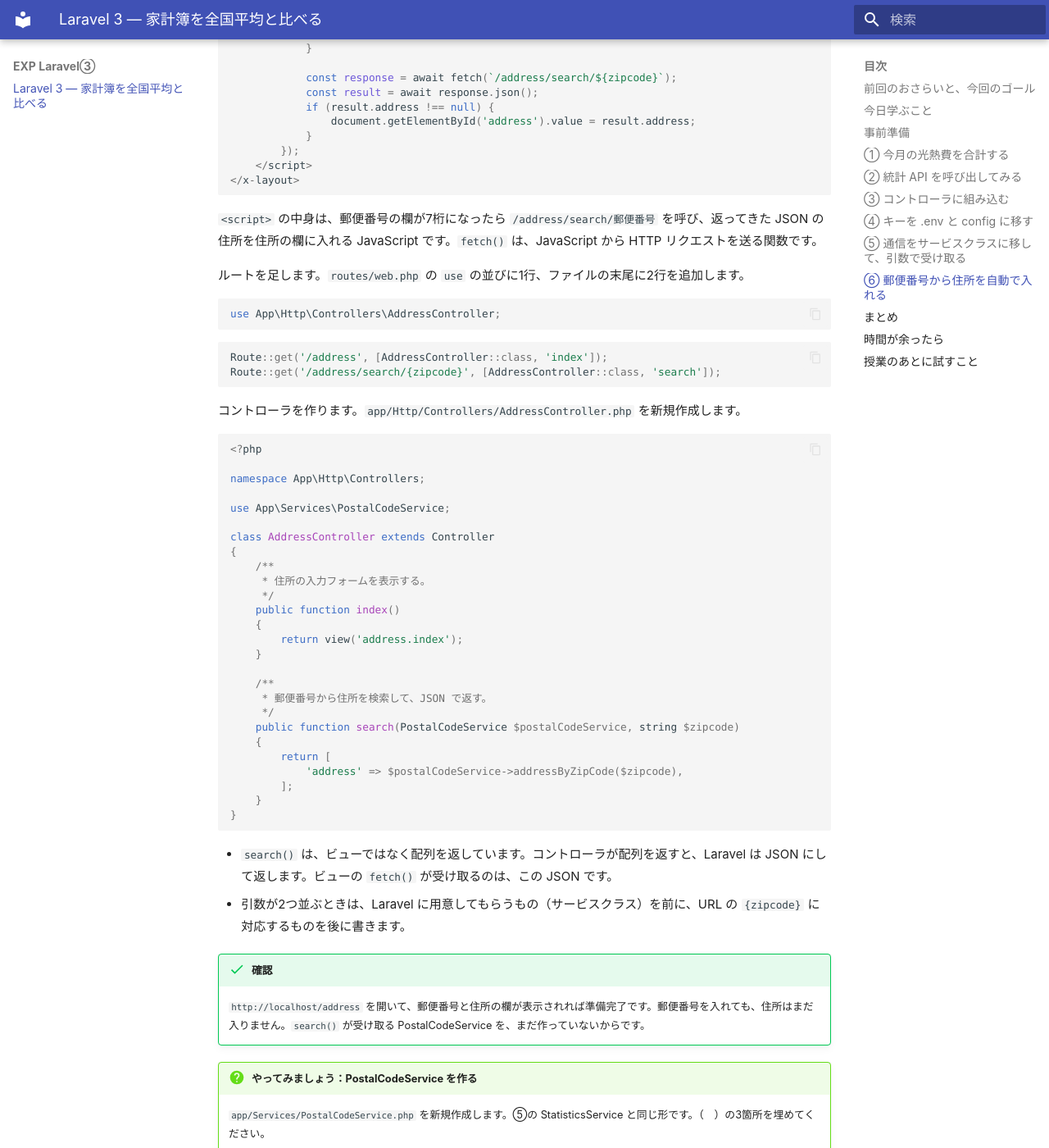
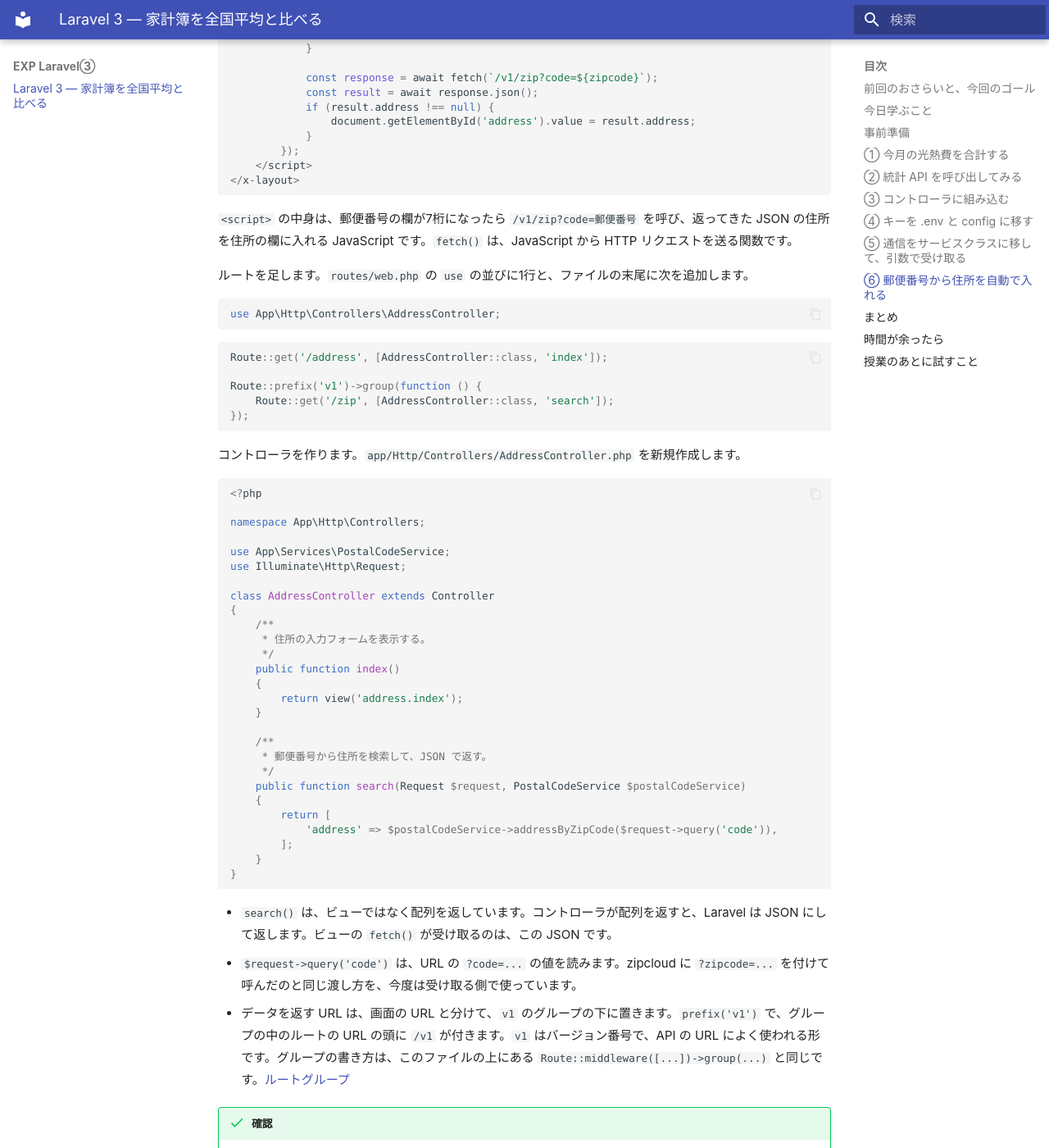
Before and after one commit to abekdwight/gslabo-lesson5, an MkDocs documentation site: the page built from docs/index.md, in a window 1280 px wide and 1400 px high, scrolled down 17052 px. Shown: the whole window at 82% size. Built offline with MkDocs 1.6.1 and Material for MkDocs 9.7.7, drawn with Linux system fonts in a browser that asks for light colours; some of the changed text lies outside the part shown.

Commit message:
serve address lookup from v1 route group with query parameter

````diff
--- a/docs/index.md
+++ b/docs/index.md
@@ -1272,7 +1272,7 @@ https://zipcloud.ibsnet.co.jp/api/search?zipcode=1000001
                 return;
             }
 
-            const response = await fetch(`/address/search/${zipcode}`);
+            const response = await fetch(`/v1/zip?code=${zipcode}`);
             const result = await response.json();
             if (result.address !== null) {
                 document.getElementById('address').value = result.address;
@@ -1282,9 +1282,9 @@ https://zipcloud.ibsnet.co.jp/api/search?zipcode=1000001
 </x-layout>
 ```
 
-`<script>` の中身は、郵便番号の欄が7桁になったら `/address/search/郵便番号` を呼び、返ってきた JSON の住所を住所の欄に入れる JavaScript です。`fetch()` は、JavaScript から HTTP リクエストを送る関数です。
-
-ルートを足します。`routes/web.php` の `use` の並びに1行、ファイルの末尾に2行を追加します。
+`<script>` の中身は、郵便番号の欄が7桁になったら `/v1/zip?code=郵便番号` を呼び、返ってきた JSON の住所を住所の欄に入れる JavaScript です。`fetch()` は、JavaScript から HTTP リクエストを送る関数です。
+
+ルートを足します。`routes/web.php` の `use` の並びに1行と、ファイルの末尾に次を追加します。
 
 ```php
 use App\Http\Controllers\AddressController;
@@ -1292,7 +1292,10 @@ use App\Http\Controllers\AddressController;
 
 ```php
 Route::get('/address', [AddressController::class, 'index']);
-Route::get('/address/search/{zipcode}', [AddressController::class, 'search']);
+
+Route::prefix('v1')->group(function () {
+    Route::get('/zip', [AddressController::class, 'search']);
+});
 ```
 
 コントローラを作ります。`app/Http/Controllers/AddressController.php` を新規作成します。
@@ -1303,6 +1306,7 @@ Route::get('/address/search/{zipcode}', [AddressController::class, 'search']);
 namespace App\Http\Controllers;
 
 use App\Services\PostalCodeService;
+use Illuminate\Http\Request;
 
 class AddressController extends Controller
 {
@@ -1317,17 +1321,18 @@ class AddressController extends Controller
     /**
      * 郵便番号から住所を検索して、JSON で返す。
      */
-    public function search(PostalCodeService $postalCodeService, string $zipcode)
+    public function search(Request $request, PostalCodeService $postalCodeService)
     {
         return [
-            'address' => $postalCodeService->addressByZipCode($zipcode),
+            'address' => $postalCodeService->addressByZipCode($request->query('code')),
         ];
     }
 }
 ```
 
 - `search()` は、ビューではなく配列を返しています。コントローラが配列を返すと、Laravel は JSON にして返します。ビューの `fetch()` が受け取るのは、この JSON です。
-- 引数が2つ並ぶときは、Laravel に用意してもらうもの（サービスクラス）を前に、URL の `{zipcode}` に対応するものを後に書きます。
+- `$request->query('code')` は、URL の `?code=...` の値を読みます。zipcloud に `?zipcode=...` を付けて呼んだのと同じ渡し方を、今度は受け取る側で使っています。
+- データを返す URL は、画面の URL と分けて、`v1` のグループの下に置きます。`prefix('v1')` で、グループの中のルートの URL の頭に `/v1` が付きます。`v1` はバージョン番号で、API の URL によく使われる形です。グループの書き方は、このファイルの上にある `Route::middleware([...])->group(...)` と同じです。[ルートグループ](https://readouble.com/laravel/13.x/ja/routing.html#route-groups)
 
 !!! success "確認"
 
@@ -1411,7 +1416,7 @@ class AddressController extends Controller
 
 !!! warning "つまずきポイント：住所が入らない"
 
-    - まず、ブラウザで `http://localhost/address/search/1000001` を直接開いてみてください。address に住所の文字列が入っていれば（日本語は `\u6771` のような表記で表示されます。JSON の仕様で、正常です）、サービスクラスは動いています。入らないのはビューの貼り間違いです。
+    - まず、ブラウザで `http://localhost/v1/zip?code=1000001` を直接開いてみてください。address に住所の文字列が入っていれば（日本語は `\u6771` のような表記で表示されます。JSON の仕様で、正常です）、サービスクラスは動いています。入らないのはビューの貼り間違いです。
     - `Class "App\Services\PostalCodeService" does not exist` が出る：ファイルの置き場所（`app/Services/`）か、`namespace App\Services;`・クラス名の書き間違いです。
     - `{"address":null}` が出る：（　）の埋め方、特に json のパスをもう一度確認してください。
 
````
